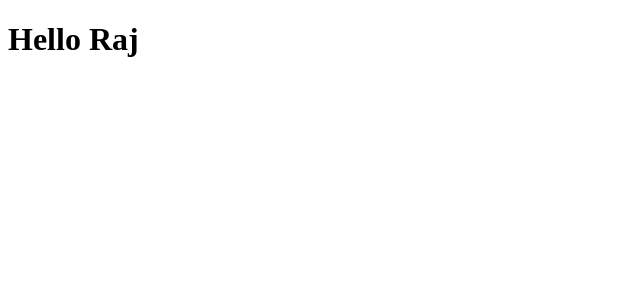
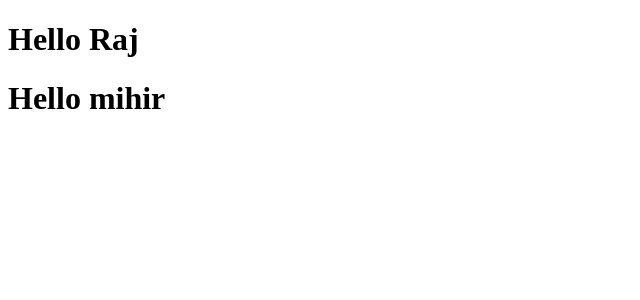
Before and after one commit to busreservation99/busangular, an Angular app: page / in a window 1280 px wide. Shown: the top 300 px of the page, without its empty margins (0-640 px from the left). Built offline with nearby package versions, Linux system fonts and the light colour scheme.

Commit message:
hello mihir

```diff
--- a/src/app/app.component.html
+++ b/src/app/app.component.html
@@ -1,2 +1,3 @@
 <h1>Hello Raj</h1>
 <router-outlet></router-outlet>
+<h1>Hello mihir</h1>
```
